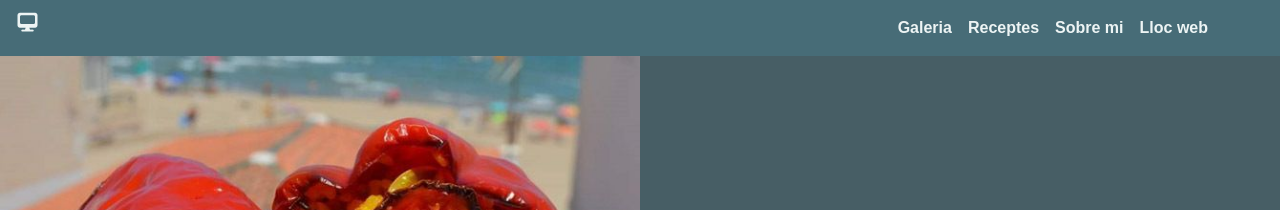
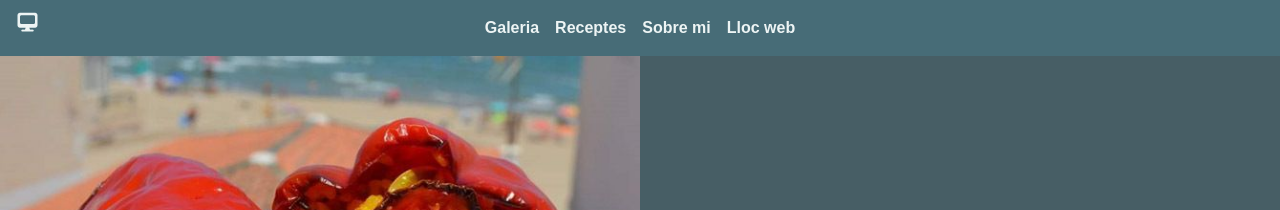
Before and after one commit to rfusterbertomeu/PAC1, a website built with Parcel: page src/index.html in a window 1280 px wide. Shown: the top 210 px of the page. Built offline with nearby package versions, Linux system fonts and the light colour scheme; a small style sheet from the web is missing; files whose address does not match are found by name.

Commit message:
Correccions codi, stylelint i eliminació comentaris

```diff
--- a/src/assets/styles/_variables.scss
+++ b/src/assets/styles/_variables.scss
@@ -1,19 +1,12 @@
 @use "sass:color";
 
-// Tipografia
-$font-family-sans-serif: -apple-system, blinkmacsystemfont, "Segoe UI", roboto,
-  "Helvetica Neue", arial, sans-serif, "Apple Color Emoji", "Segoe UI Emoji",
-  "Segoe UI Symbol";
-$font-family-serif: "Georgia", "Times New Roman", serif;
+$mq-max-mobile-width: 767px;
+$mq-min-tablet-width: 768px;
+$mq-max-tablet-width: 1023px;
+$mq-min-desktop-width: 1024px;
 $font-title: 'Pompiere', sans-serif;
 $font-text: 'Comfortaa Variable', sans-serif;
 $blog-primary: #476c77;
 $blog-secondary: #edf4f4;
-$blog-bg: color.scale($blog-secondary, $lightness: 70%);
+$blog-bg: color.scale($blog-secondary, $lightness: 20%);
 $portada-bg: color.scale($blog-primary, $blackness: 15%);
-
-// Media Query mides
-$mq-max-mobile-width: 767px;
-$mq-min-tablet-width: 768px;
-$mq-max-tablet-width: 1023px;
-$mq-min-desktop-width: 1024px;
--- a/src/assets/styles/layouts/_galeria.scss
+++ b/src/assets/styles/layouts/_galeria.scss
@@ -1,13 +1,12 @@
 .galeria {
-  // Box model
   display: grid;
   grid-template-columns: repeat(2, 1fr);
-  grid-template-rows: repeat(3, 1fr);
+  grid-template-rows: repeat(4, 1fr);
   gap: 10px;
 
   @media (min-width: $mq-min-tablet-width) and (max-width: $mq-max-tablet-width) {
     grid-template-columns: repeat(3, 1fr);
-    grid-template-rows: repeat(2, 1fr);
+    grid-template-rows: repeat(3, 1fr);
   }
 
   @media (min-width: $mq-min-desktop-width) {
@@ -19,12 +18,9 @@
 .fotografia {
   box-shadow: 0 4px 8px 0 rgb(0 0 0 / 20%);
   max-width: 100%;
-
-  // Visual
   border-radius: 20px;
 
   &__text {
-    // Topografia
     text-align: center;
   }
 }
--- a/src/assets/styles/layouts/_header.scss
+++ b/src/assets/styles/layouts/_header.scss
@@ -1,5 +1,4 @@
 .header {
-  // Box Model
   display: flex;
   flex-direction: column;
   justify-content: center;
@@ -8,25 +7,13 @@
   padding-inline: 4rem;
 
   @media (min-width: $mq-min-tablet-width) {
-    flex-direction: row;
     justify-content: right;
-
-    &__titol {
-      order: 1;
-    }
-
-    &__nav {
-      order: 2;
-    }
   }
 
   &__device {
-    // Posicionament
     position: fixed;
     top: 0;
     left: 0;
-
-    // Box model
     margin-top: 10px;
     margin-left: 15px;
 
@@ -51,42 +38,32 @@
       }
     }
 
-    // Tipografia
     font-size: 20px;
     color: $blog-secondary;
 
   }
 
-  // Visual
   background-color: $blog-primary;
 }
 
 .menu {
-  // Box Model
   padding-inline: 0;
 
   @media (min-width: $mq-min-tablet-width) {
     display: flex;
+    flex-direction: row;
   }
 
-  // Visual
   list-style: none;
 
-
   &__item {
-    // Box model
     padding-inline: 0.5rem;
-
-    // Tipografia
     text-decoration: none;
   }
 
   &__link {
-    // Tipografia
     font-weight: 700;
     color: $blog-secondary;
-
-    // Visual
     text-decoration: none;
 
     &:hover {
--- a/src/assets/styles/layouts/_home.scss
+++ b/src/assets/styles/layouts/_home.scss
@@ -3,17 +3,12 @@
 }
 
 body {
-  // Box model
   height: 100vh;
   margin: 0;
   padding: 0;
-
-  // Tipografia
   font-family: $font-text;
   font-size: 16px;
   line-height: 24px;
   color: $blog-primary;
-
-  // Visual
   background-color: $blog-bg;
 }
--- a/src/assets/styles/layouts/_recepta.scss
+++ b/src/assets/styles/layouts/_recepta.scss
@@ -1,5 +1,4 @@
 .recepta {
-  // Box model
   display: flex;
   flex-flow: row wrap;
   justify-content: space-around;
@@ -8,10 +7,7 @@
   padding-block: 1rem;
 
   &__titol {
-    // Box Model
     flex: 100%;
-
-    // Tipografia
     text-align: center;
 
     @media (min-width: $mq-min-desktop-width) {
@@ -21,7 +17,6 @@
 }
 
 .seccio {
-  // Box Model
   flex: 100%;
 
   @media (min-width: $mq-min-tablet-width) {
@@ -29,7 +24,6 @@
     display: inline;
   }
 
-  // Tipografia
   &__llista {
     text-align: justify;
   }
```
Also changed, not shown: src/assets/styles/layouts/_container.scss (+0 -15 lines), src/assets/styles/layouts/_footer.scss (+0 -10 lines), src/assets/styles/layouts/_portada.scss (+0 -10 lines), 1 other file.
